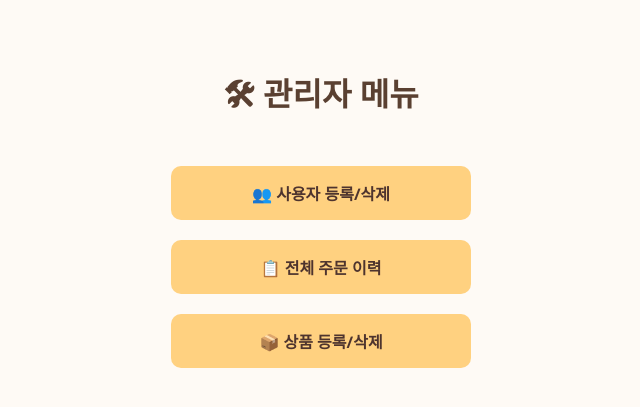
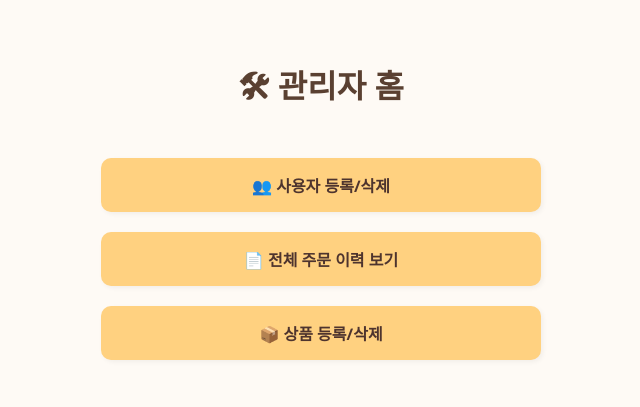
Before and after one commit to carrot0217/Betifulstore-app, a Flask app: page /admin/home in a window 1280 px wide. Shown: the top 407 px of the page, without its empty margins (319-959 px from the left). Run offline with Flask 2, Linux system fonts and the light colour scheme; the visitor is signed in with stand-in values (Sample User, id 1).

Commit message:
Update admin_home.html

```diff
--- a/templates/admin_home.html
+++ b/templates/admin_home.html
@@ -9,8 +9,9 @@
       font-family: 'Segoe UI', sans-serif;
       background-color: #fefaf5;
       color: #333;
+      margin: 0;
+      padding: 40px;
       text-align: center;
-      padding: 40px;
     }
     h1 {
       color: #5a4031;
@@ -19,18 +20,21 @@
     .button-container {
       display: flex;
       flex-direction: column;
+      align-items: center;
       gap: 20px;
-      max-width: 300px;
-      margin: 0 auto;
+      max-width: 400px;
+      margin: auto;
     }
     a.button {
       display: block;
-      padding: 15px;
       background-color: #ffd180;
       color: #4e342e;
       text-decoration: none;
+      padding: 15px 20px;
       border-radius: 10px;
       font-weight: bold;
+      width: 100%;
+      box-shadow: 2px 2px 5px rgba(0,0,0,0.05);
       transition: background-color 0.3s;
     }
     a.button:hover {
@@ -39,10 +43,10 @@
   </style>
 </head>
 <body>
-  <h1>🛠 관리자 메뉴</h1>
+  <h1>🛠 관리자 홈</h1>
   <div class="button-container">
     <a class="button" href="/admin/users">👥 사용자 등록/삭제</a>
-    <a class="button" href="/admin/orders">📋 전체 주문 이력</a>
+    <a class="button" href="/admin/orders">📄 전체 주문 이력 보기</a>
     <a class="button" href="/admin">📦 상품 등록/삭제</a>
   </div>
 </body>
```
